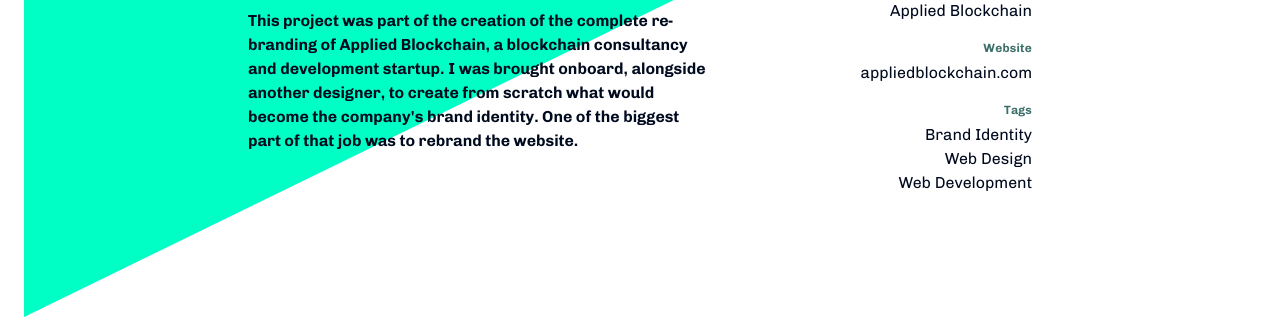
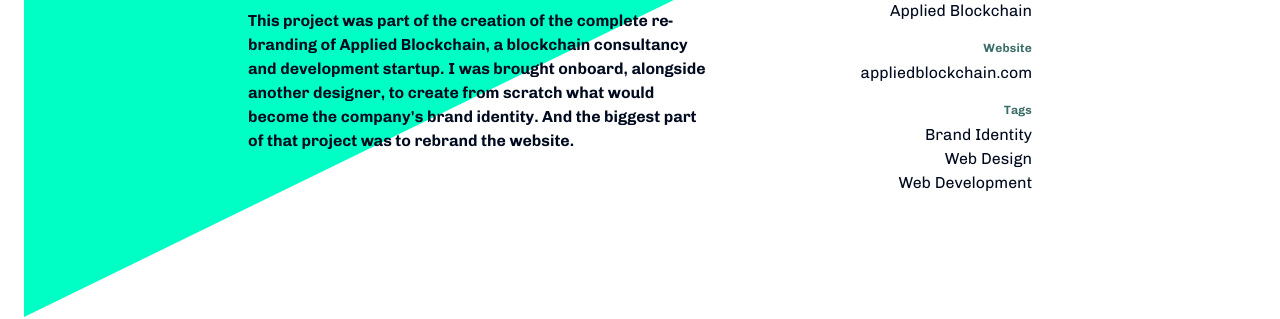
Before and after one commit to ArnaudDarre/portfolio, a Jekyll site: the page built from _projects/applied-blockchain.md, in a window 1280 px wide and 900 px high. Shown: the part 473-792 px from the top of the window. Built offline with Jekyll 4.4.1, drawn with Linux system fonts in a browser that asks for light colours.

Commit message:
Update from Forestry.io Arnaud Darré updated _projects/applied-blockchain.md

```diff
--- a/_projects/applied-blockchain.md
+++ b/_projects/applied-blockchain.md
@@ -1,18 +1,14 @@
 ---
 layout: projects
-featured: '1'
-color: '#007bff'
-
-# info
+featured: "1"
+color: "#007bff"
 title: Applied Blockchain
 subtitle: Redesign of a website
 body: This project was part of the creation of the complete re-branding of Applied
   Blockchain, a blockchain consultancy and development startup. I was brought onboard,
   alongside another designer, to create from scratch what would become the company's
-  brand identity. One of the biggest part of that job was to rebrand the website.
+  brand identity. And the biggest part of that project was to rebrand the website.
 category: Digital
-
-# meta
 client: Applied Blockchain
 website_url: https://appliedblockchain.com/
 website_title: appliedblockchain.com
```
